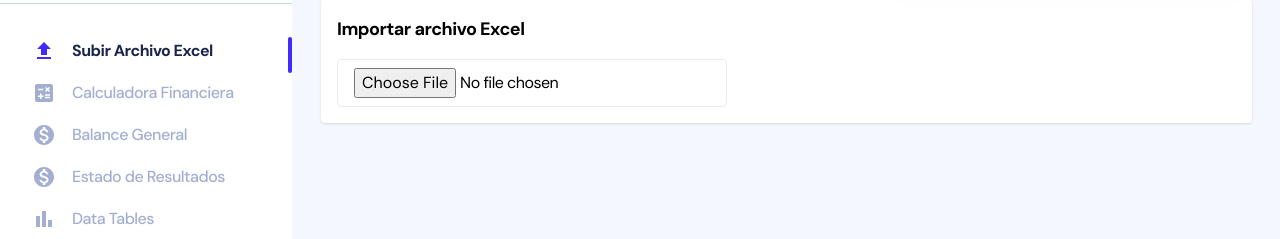
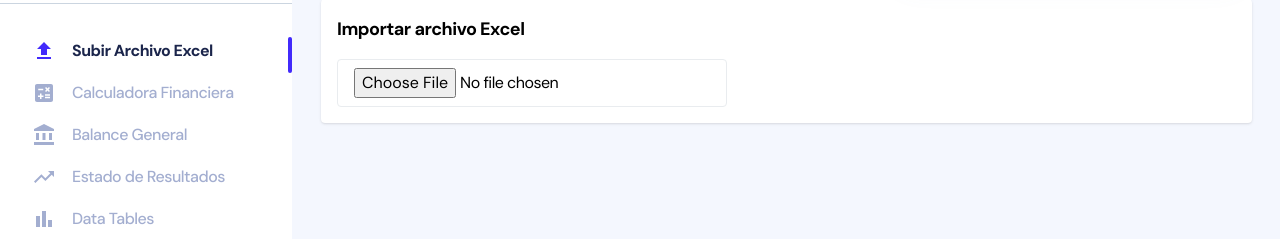
Before and after one commit to LoeizG/Finance-Calculator, a React (Create React App) app: page /admin/fileUpload in a window 1280 px wide. Shown: the part 119-358 px from the top of the page. Built offline with nearby package versions, Linux system fonts and the light colour scheme; what tailwindcss-rtl would draw is missing.

Commit message:
Estado de Resultados v2

```diff
--- a/src/routes.js
+++ b/src/routes.js
@@ -15,10 +15,10 @@ import SignIn from "views/auth/SignIn";
 
 // Icon Imports
 import {
-  MdHome,
-  MdOutlineShoppingCart,
+  MdAttachMoney,
+  MdTrendingUp,
   MdBarChart,
-  MdMonetizationOn,
+  MdAccountBalance,
   MdCalculate,
   MdFileUpload
 } from "react-icons/md";
@@ -44,7 +44,7 @@ const routes = [
     name: "Balance General",
     layout: "/admin",
     path: "balance",
-    icon: <MdMonetizationOn className="w-6 h-6" />,
+    icon: <MdAccountBalance className="w-6 h-6" />,
     component: <Balance />,
   },
 
@@ -52,7 +52,7 @@ const routes = [
     name: "Estado de Resultados",
     layout: "/admin",
     path: "estado",
-    icon: <MdMonetizationOn className="w-6 h-6" />,
+    icon: <MdTrendingUp className="w-6 h-6" />,
     component: <Estado />,
   },
   {
```
